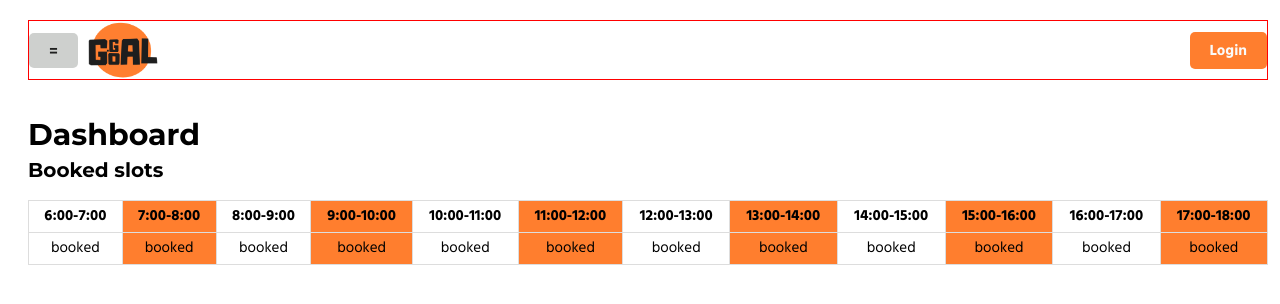
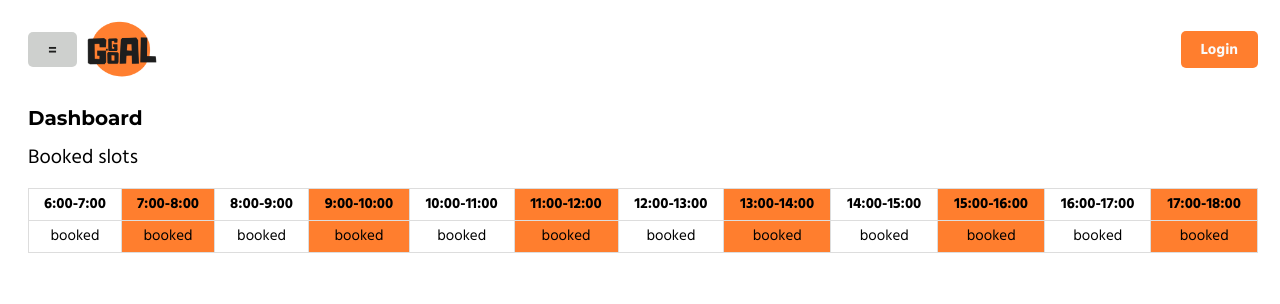
Before and after one commit to nischhal-hub/GoGoaGoal, a PHP site: page / in a window 1280 px wide. Shown: the top 304 px of the page. Run offline with PHP 8.4, Linux system fonts and the light colour scheme.

Commit message:
style: ui fix

```diff
--- a/global.css
+++ b/global.css
@@ -332,10 +332,10 @@ a {
 header {
   display: flex;
   margin-top: 2rem;
-  margin-bottom: 3rem;
-  margin-right: 2rem;
+  margin-bottom: 2rem;
+  margin-right: 3rem;
   margin-left: 2rem;
-  border: 1px solid red;
+  /* border: 1px solid red; */
 }
 .sidebar-space {
   width: 0%;
@@ -365,14 +365,14 @@ header {
   display: flex;
   margin-top: 0;
   margin-bottom: 3rem;
-  margin-right: 2rem;
+  margin-right: 3rem;
   margin-left: 2rem;
   /* border: 1px solid red; */
 
 }
-.body-container h2{
-  margin: 1rem 0;
-}.body-container h3{
+.body-container h3{
+  margin: 1rem 0 2rem 0;
+}.slot-container h3{
   margin-top: 1rem;
 }
 .container {
--- a/pages/dashboard.php
+++ b/pages/dashboard.php
@@ -1,7 +1,7 @@
 <section>
-    <h2>Dashboard</h2>
+    <h3>Dashboard</h3>
     <div class="slot-container">
-        <h3>Booked slots</h3>
+        <p>Booked slots</p>
         <table class="greyGridTable">
             <tr>
                 <th>6:00-7:00</th>
```
